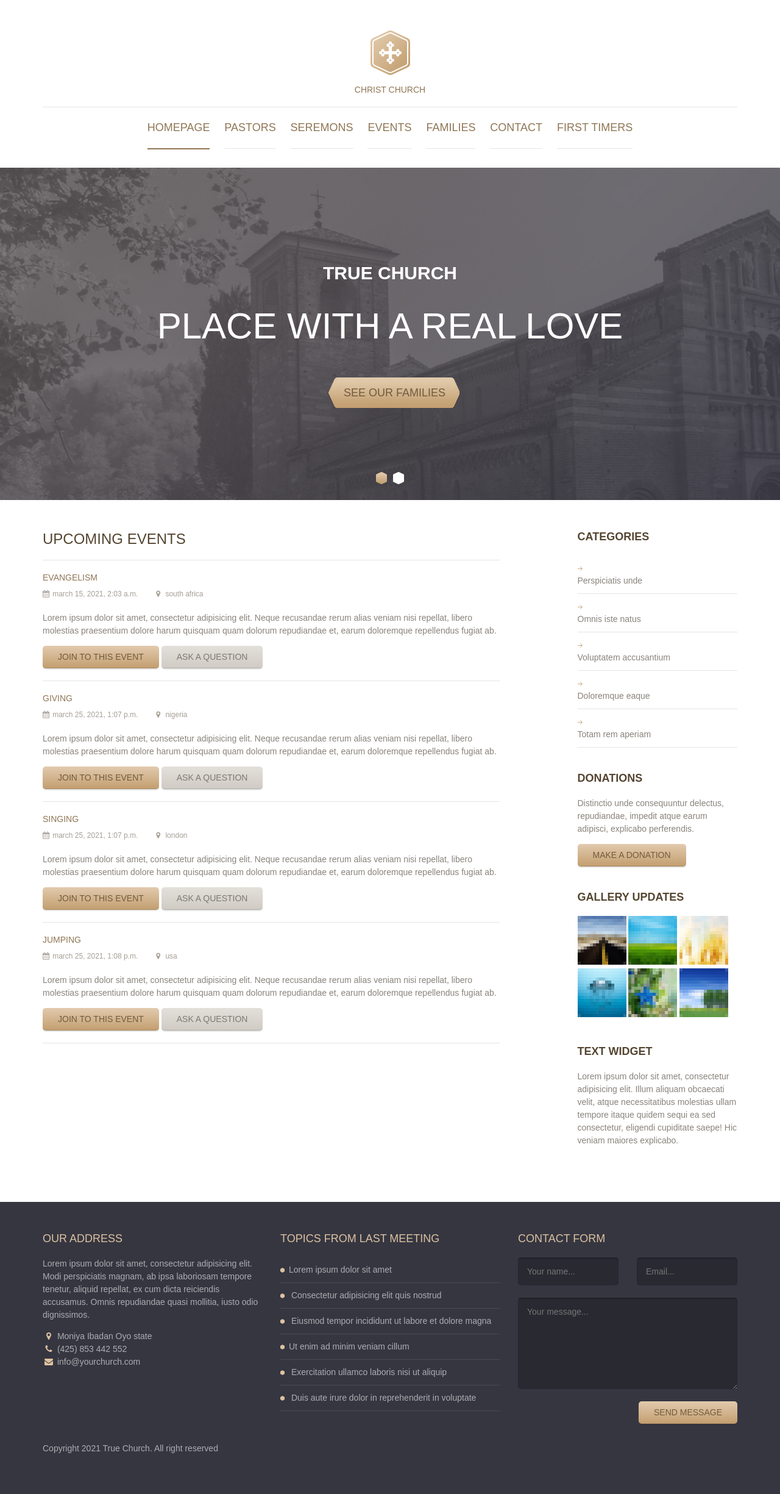
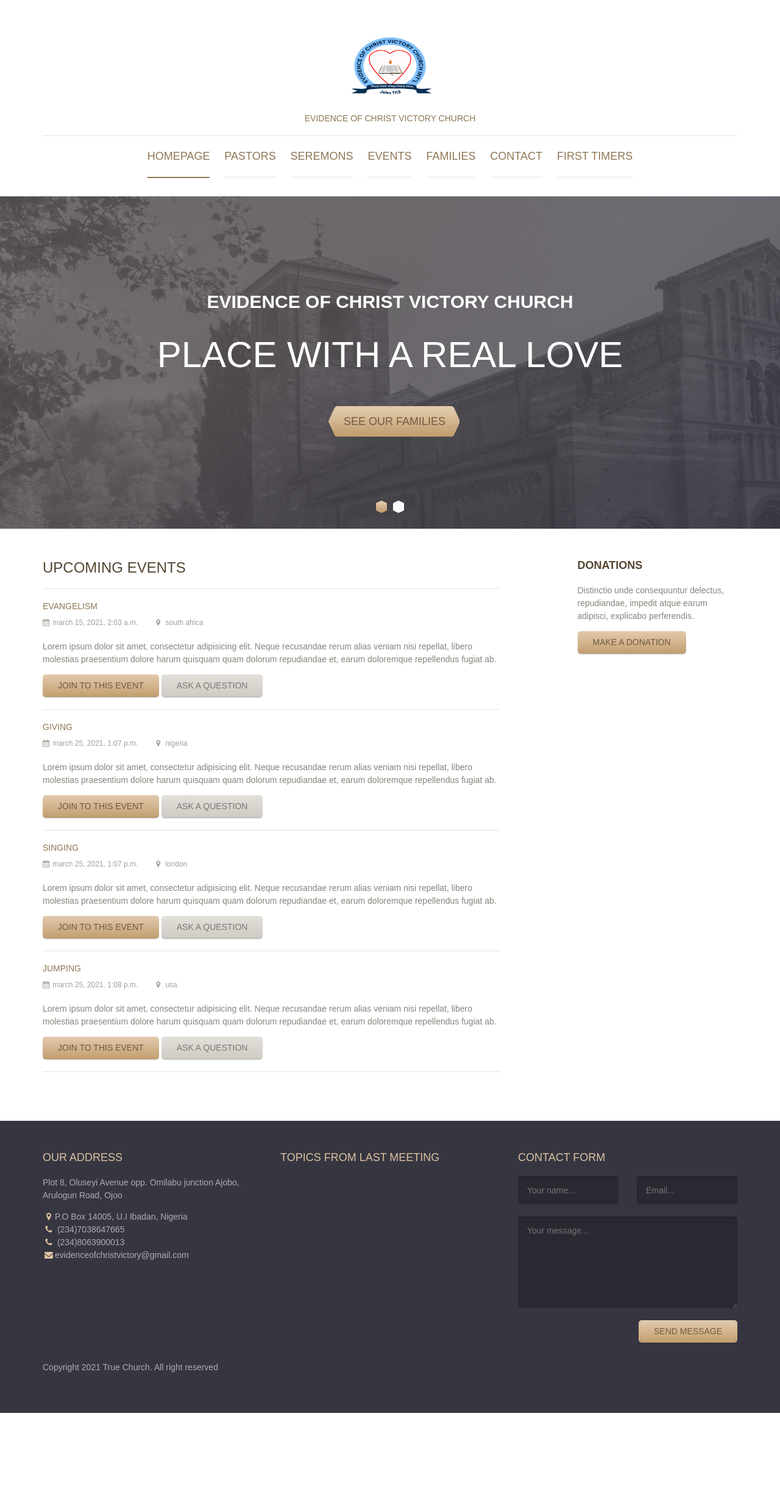
Before and after one commit to horlamiedea/authPeter, a Django app: page /event in a window 1280 px wide. Shown: the whole page at 61% size. After the commit the page ends 2317 px from the top, so only its background shows below. Run offline with Django 3.2, Linux system fonts and the light colour scheme; data comes from the database, SQL or seed files in the repository.

Commit message:
made changes in templates

```diff
--- a/templates/base.html
+++ b/templates/base.html
@@ -9,7 +9,7 @@
       content="width=device-width, initial-scale=1.0,maximum-scale=1"
     />
 
-    <title>True Church</title>
+    <title>Evidence of Christ Victory Church</title>
 
     <!-- Loading third party fonts -->
     <link
@@ -53,8 +53,14 @@
       <header class="site-header">
         <div class="container">
           <a href="#" class="branding">
-            <img src="{% static 'images/logo.png' %}" alt="" class="logo" />
-            <h1 class="site-title">Christ Church</h1>
+            <img
+              src="{% static 'images/cclogo.png' %}"
+              width="150"
+              height="120"
+              alt=""
+              class="logo"
+            />
+            <h1 class="site-title">Evidence of Christ Victory Church</h1>
           </a>
 
           <div class="main-navigation">
@@ -87,7 +93,9 @@
           <li data-bg-image="{% static 'images/slide-1.jpg' %}">
             <div class="container">
               <div class="slide-content">
-                <small class="slide-subtitle">True Church</small>
+                <small class="slide-subtitle"
+                  >Evidence of Christ Victory Church</small
+                >
                 <h2 class="slide-title">Place with a real love</h2>
 
                 <a href="#" class="button">See our families</a>
@@ -98,7 +106,9 @@
           <li data-bg-image="{% static 'images/slide-1.jpg' %}">
             <div class="container">
               <div class="slide-content">
-                <small class="slide-subtitle">True Church</small>
+                <small class="slide-subtitle"
+                  >Evidence of Christ Victory Church</small
+                >
                 <h2 class="slide-title">Place with a real love</h2>
 
                 <a href="#" class="button">See our families</a>
--- a/templates/event.html
+++ b/templates/event.html
@@ -29,46 +29,12 @@
         </div>
         <div class="sidebar col-md-3 col-md-offset-1">
           <div class="widget">
-            <h3 class="widget-title">Categories</h3>
-            <ul class="arrow">
-              <li><a href="#">Perspiciatis unde</a></li>
-              <li><a href="#">Omnis iste natus</a></li>
-              <li><a href="#">Voluptatem accusantium</a></li>
-              <li><a href="#">Doloremque eaque</a></li>
-              <li><a href="#">Totam rem aperiam</a></li>
-            </ul>
-          </div>
-
-          <div class="widget">
             <h3 class="widget-title">Donations</h3>
             <p>
               Distinctio unde consequuntur delectus, repudiandae, impedit atque
               earum adipisci, explicabo perferendis.
             </p>
             <a href="#" class="button">Make a donation</a>
-          </div>
-
-          <div class="widget">
-            <h3 class="widget-title">Gallery updates</h3>
-
-            <div class="galery-thumb">
-              <a href="#"><img src="images/gallery-thumb-1.jpg" alt="" /></a>
-              <a href="#"><img src="images/gallery-thumb-2.jpg" alt="" /></a>
-              <a href="#"><img src="images/gallery-thumb-3.jpg" alt="" /></a>
-              <a href="#"><img src="images/gallery-thumb-4.jpg" alt="" /></a>
-              <a href="#"><img src="images/gallery-thumb-5.jpg" alt="" /></a>
-              <a href="#"><img src="images/gallery-thumb-6.jpg" alt="" /></a>
-            </div>
-          </div>
-
-          <div class="widget">
-            <h3 class="widget-title">Text widget</h3>
-            <p>
-              Lorem ipsum dolor sit amet, consectetur adipisicing elit. Illum
-              aliquam obcaecati velit, atque necessitatibus molestias ullam
-              tempore itaque quidem sequi ea sed consectetur, eligendi
-              cupiditate saepe! Hic veniam maiores explicabo.
-            </p>
           </div>
         </div>
       </div>
--- a/templates/footer.html
+++ b/templates/footer.html
@@ -5,14 +5,18 @@
         <div class="widget">
           <h3 class="widget-title">Our address</h3>
           <p>
-                        Lorem ipsum dolor sit amet, consectetur adipisicing elit. Modi perspiciatis magnam, ab ipsa laboriosam tempore tenetur, aliquid repellat, ex cum dicta reiciendis accusamus. Omnis repudiandae quasi mollitia, iusto odio dignissimos.
+            Plot 8, Oluseyi Avenue opp. Omilabu junction Ajobo, Arulogun Road,
+            Ojoo
           </p>
           <ul class="address">
             <li>
-                            <i class="fa fa-map-marker"></i> Moniya Ibadan Oyo state
+              <i class="fa fa-map-marker"></i>P.O Box 14005, U.I Ibadan, Nigeria
             </li>
-                        <li><i class="fa fa-phone"></i> (425) 853 442 552</li>
-                        <li><i class="fa fa-envelope"></i> info@yourchurch.com</li>
+            <li><i class="fa fa-phone"></i> (234)7038647665</li>
+            <li><i class="fa fa-phone"></i> (234)8063900013</li>
+            <li>
+              <i class="fa fa-envelope"></i>evidenceofchristvictory@gmail.com
+            </li>
           </ul>
         </div>
       </div>
@@ -20,20 +24,12 @@
         <div class="widget">
           <h3 class="widget-title">Topics from last meeting</h3>
           <ul class="bullet">
-                        <li><a href="#">Lorem ipsum dolor sit amet</a></li>
-                        <li>
-                            <a href="#">Consectetur adipisicing elit quis nostrud</a>
-                        </li>
-                        <li>
-                            <a href="#">Eiusmod tempor incididunt ut labore et dolore magna</a>
-                        </li>
-                        <li><a href="#">Ut enim ad minim veniam cillum</a></li>
-                        <li>
-                            <a href="#">Exercitation ullamco laboris nisi ut aliquip</a>
-                        </li>
-                        <li>
-                            <a href="#">Duis aute irure dolor in reprehenderit in voluptate</a>
-                        </li>
+            {% for sermon in pags_obj %}
+            <li><a href="#">{{ sermon.title }}</a></li>
+            <span>
+              <a href="#">{{ sermon.date }}</a>
+            </span>
+            {% endfor %}
           </ul>
         </div>
       </div>
@@ -44,14 +40,28 @@
             {% csrf_token %}
             <div class="row">
               <div class="col-md-6">
-                                <input type="text" name="name" placeholder="Your name..." required />
+                <input
+                  type="text"
+                  name="name"
+                  placeholder="Your name..."
+                  required
+                />
               </div>
               <div class="col-md-6">
-                                <input type="text" name="email" placeholder="Email..." required />
+                <input
+                  type="text"
+                  name="email"
+                  placeholder="Email..."
+                  required
+                />
               </div>
             </div>
 
-                        <textarea name="message" placeholder="Your message..." required></textarea>
+            <textarea
+              name="message"
+              placeholder="Your message..."
+              required
+            ></textarea>
             <div class="text-right">
               <input type="submit" name="submit" value="Send message" />
             </div>
```
Also changed, not shown: static/images/cclogo.png (added). Lines whose indentation alone changed are shown as unchanged.
